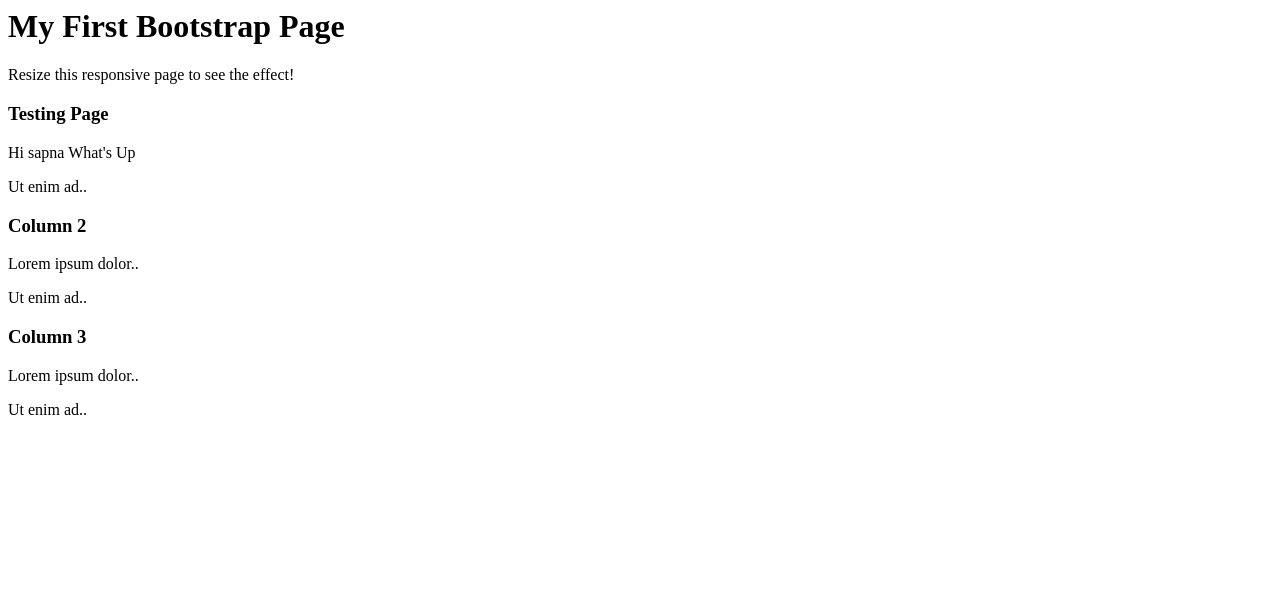
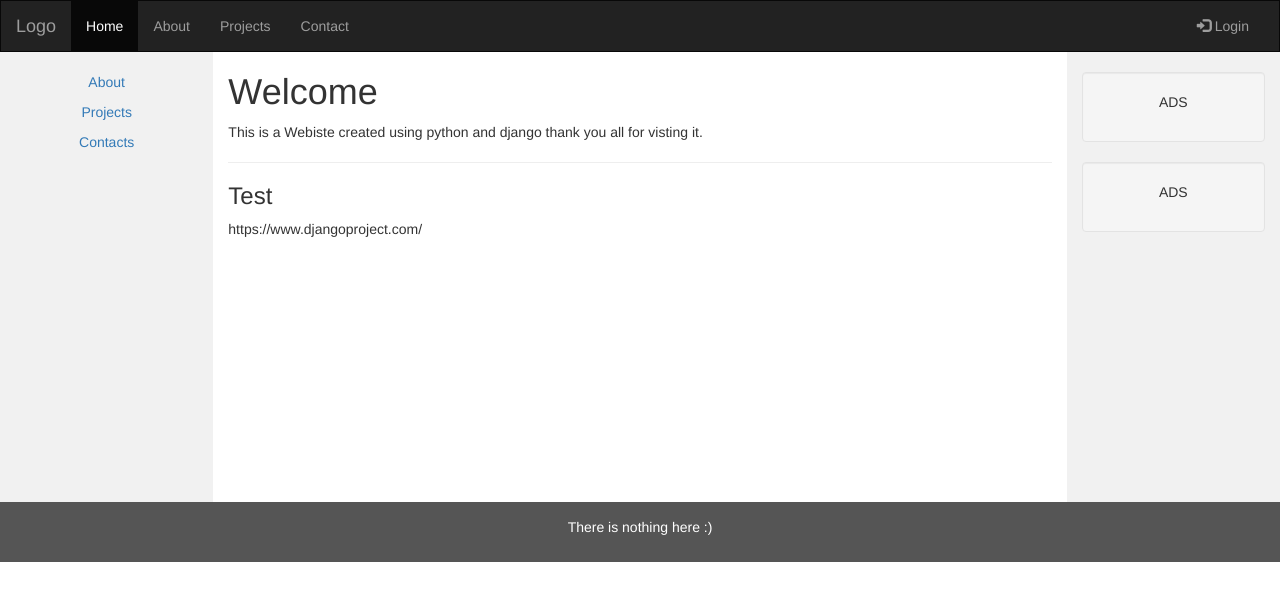
Before and after one commit to japsimransingh/blog_django, a Django app: page / in a window 1280 px wide. Shown: the top 601 px of the page. Run offline with Django 3.2, Linux system fonts and the light colour scheme; parts of the project's set-up code (start-up, migrations or seed data) failed here and were passed over; some libraries are stand-ins or nearby versions.

Commit message:
added first page

```diff
--- a/blog/templates/blog/post_list.html
+++ b/blog/templates/blog/post_list.html
@@ -1,24 +1,100 @@
-<div class="jumbotron text-center">
-  <h1>My First Bootstrap Page</h1>
-  <p>Resize this responsive page to see the effect!</p>
-</div>
+<!DOCTYPE html>
+<html lang="en">
+<head>
+  <title>My First page</title>
+  <meta charset="utf-8">
+  <meta name="viewport" content="width=device-width, initial-scale=1">
+  <link rel="stylesheet" href="https://maxcdn.bootstrapcdn.com/bootstrap/3.3.7/css/bootstrap.min.css">
+  <script src="https://ajax.googleapis.com/ajax/libs/jquery/3.2.1/jquery.min.js"></script>
+  <script src="https://maxcdn.bootstrapcdn.com/bootstrap/3.3.7/js/bootstrap.min.js"></script>
+  <style>
+    /* Remove the navbar's default margin-bottom and rounded borders */
+    .navbar {
+      margin-bottom: 0;
+      border-radius: 0;
+    }
 
-<div class="container">
-  <div class="row">
-    <div class="col-sm-4">
-      <h3>Testing Page</h3>
-      <p>Hi sapna What's Up</p>
-      <p>Ut enim ad..</p>
+    /* Set height of the grid so .sidenav can be 100% (adjust as needed) */
+    .row.content {height: 450px}
+
+    /* Set gray background color and 100% height */
+    .sidenav {
+      padding-top: 20px;
+      background-color: #f1f1f1;
+      height: 100%;
+    }
+
+    /* Set black background color, white text and some padding */
+    footer {
+      background-color: #555;
+      color: white;
+      padding: 15px;
+    }
+
+    /* On small screens, set height to 'auto' for sidenav and grid */
+    @media screen and (max-width: 767px) {
+      .sidenav {
+        height: auto;
+        padding: 15px;
+      }
+      .row.content {height:auto;}
+    }
+  </style>
+</head>
+<body>
+
+<nav class="navbar navbar-inverse">
+  <div class="container-fluid">
+    <div class="navbar-header">
+      <button type="button" class="navbar-toggle" data-toggle="collapse" data-target="#myNavbar">
+        <span class="icon-bar"></span>
+        <span class="icon-bar"></span>
+        <span class="icon-bar"></span>
+      </button>
+      <a class="navbar-brand" href="#">Logo</a>
     </div>
-    <div class="col-sm-4">
-      <h3>Column 2</h3>
-      <p>Lorem ipsum dolor..</p>
-      <p>Ut enim ad..</p>
+    <div class="collapse navbar-collapse" id="myNavbar">
+      <ul class="nav navbar-nav">
+        <li class="active"><a href="#">Home</a></li>
+        <li><a href="#">About</a></li>
+        <li><a href="#">Projects</a></li>
+        <li><a href="#">Contact</a></li>
+      </ul>
+      <ul class="nav navbar-nav navbar-right">
+        <li><a href="http://japsimrananand.pythonanywhere.com/admin/login/"><span class="glyphicon glyphicon-log-in"></span> Login</a></li>
+      </ul>
     </div>
-    <div class="col-sm-4">
-      <h3>Column 3</h3>
-      <p>Lorem ipsum dolor..</p>
-      <p>Ut enim ad..</p>
+  </div>
+</nav>
+
+<div class="container-fluid text-center">
+  <div class="row content">
+    <div class="col-sm-2 sidenav">
+      <p><a href="#">About</a></p>
+      <p><a href="#">Projects</a></p>
+      <p><a href="http://japsimrananand.pythonanywhere.com/admin/login/"">Contacts</a></p>
+    </div>
+    <div class="col-sm-8 text-left">
+      <h1>Welcome</h1>
+      <p>This is a Webiste created using python and django thank you all for visting it.</p>
+      <hr>
+      <h3>Test</h3>
+      <p>https://www.djangoproject.com/</p>
+    </div>
+    <div class="col-sm-2 sidenav">
+      <div class="well">
+        <p>ADS</p>
+      </div>
+      <div class="well">
+        <p>ADS</p>
+      </div>
     </div>
   </div>
 </div>
+
+<footer class="container-fluid text-center">
+  <p>There is nothing here :)</p>
+</footer>
+
+</body>
+</html>
```
